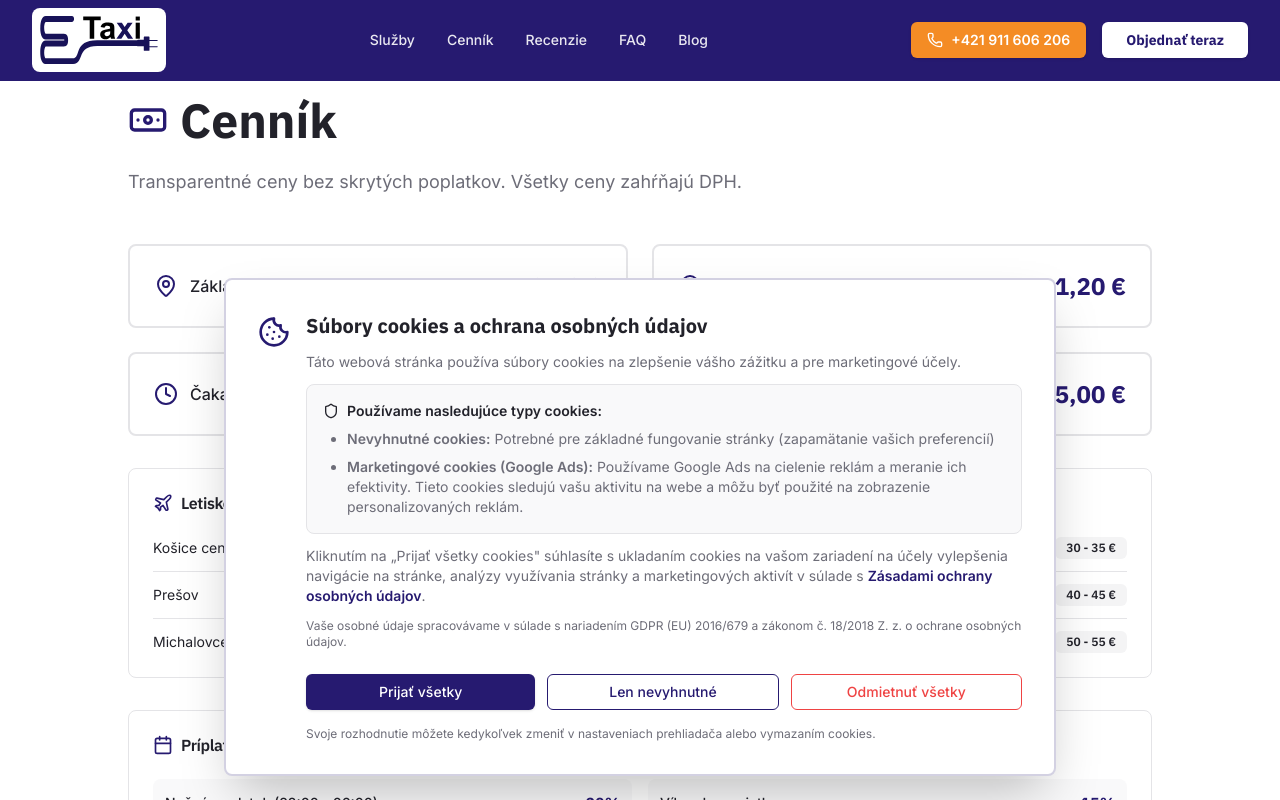
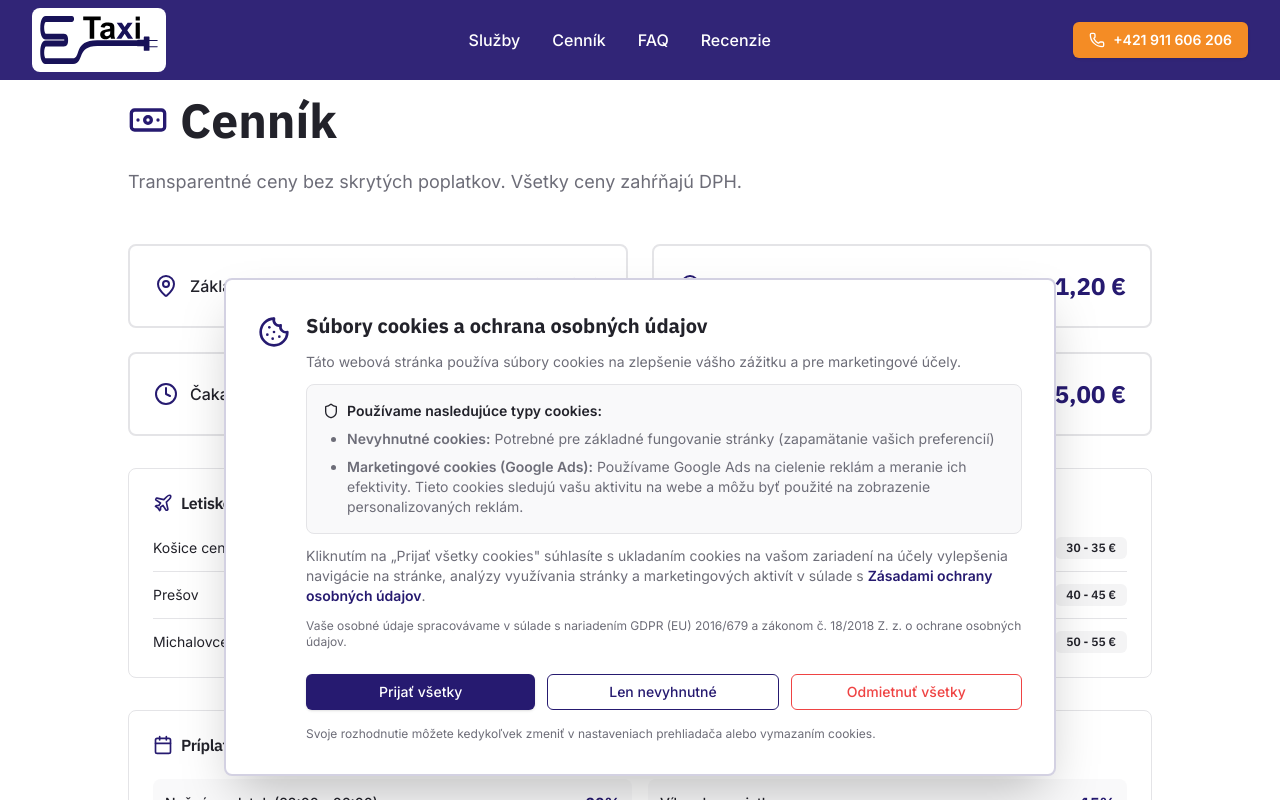
Before and after one commit to peterbejcek/sg-5ee718f3-49be-42fb-857b-8ae5c6e22001-1777794411, a Next.js app: page /cennik in a window 1280 px wide. Shown: the top 800 px of the page. Built offline with nearby package versions, Linux system fonts and the light colour scheme.

Commit message:
fix(ui): replace a tags with Link component in header

```diff
--- a/src/components/Header.tsx
+++ b/src/components/Header.tsx
@@ -1,23 +1,17 @@
 "use client";
 
+import { useState, useEffect } from "react";
 import Link from "next/link";
-import { useState, useEffect } from "react";
-import { Phone, Menu } from "lucide-react";
+import { Phone, Menu, X } from "lucide-react";
 import { Button } from "@/components/ui/button";
-import {
-  Sheet,
-  SheetContent,
-  SheetTrigger,
-} from "@/components/ui/sheet";
-import { cn } from "@/lib/utils";
 
 export function Header() {
-  const [isOpen, setIsOpen] = useState(false);
   const [isScrolled, setIsScrolled] = useState(false);
+  const [isMobileMenuOpen, setIsMobileMenuOpen] = useState(false);
 
   useEffect(() => {
     const handleScroll = () => {
-      setIsScrolled(window.scrollY > 20);
+      setIsScrolled(window.scrollY > 50);
     };
 
     window.addEventListener("scroll", handleScroll);
@@ -26,22 +20,21 @@ export function Header() {
 
   const navLinks = [
     { href: "/#sluzby", label: "Služby" },
-    { href: "/#cennik", label: "Cenník" },
+    { href: "/cennik", label: "Cenník" },
+    { href: "/#faq", label: "FAQ" },
     { href: "/#recenzie", label: "Recenzie" },
-    { href: "/#faq", label: "FAQ" },
-    { href: "/#blog", label: "Blog" },
   ];
 
   return (
     <header
-      className={cn(
-        "fixed top-0 left-0 right-0 z-50 transition-all duration-300 border-b",
+      className={`fixed top-0 left-0 right-0 z-50 transition-all duration-300 ${
         isScrolled
-          ? "bg-background text-primary border-border shadow-sm"
-          : "bg-primary text-primary-foreground border-transparent"
-      )}
+          ? "bg-primary shadow-lg"
+          : "bg-primary/95 backdrop-blur-sm"
+      }`}
     >
-      <div className="container h-16 sm:h-20 flex items-center justify-between">
+      <div className="container">
+        <div className="flex items-center justify-between h-20">
           {/* Logo */}
           <Link href="/" className="flex items-center gap-3">
             <div className={`p-2 rounded-lg transition-colors ${
@@ -56,24 +49,18 @@ export function Header() {
           </Link>
 
           {/* Desktop Navigation */}
-        <nav className="hidden lg:flex items-center gap-6 xl:gap-8">
+          <nav className="hidden md:flex items-center gap-8">
             {navLinks.map((link) => (
               <Link
                 key={link.href}
                 href={link.href}
-              className={cn(
-                "text-sm font-medium transition-colors",
-                isScrolled
-                  ? "text-foreground/80 hover:text-primary"
-                  : "text-primary-foreground/90 hover:text-white"
-              )}
+                className="text-white hover:text-accent transition-colors font-medium"
               >
                 {link.label}
               </Link>
             ))}
           </nav>
 
-        <div className="flex items-center gap-3 sm:gap-4">
           {/* Call Button - Desktop */}
           <div className="hidden md:block">
             <Link href="tel:+421911606206">
@@ -84,78 +71,45 @@ export function Header() {
             </Link>
           </div>
 
-          <a href="tel:+421911606206" className="sm:hidden">
-            <Button size="icon" variant={isScrolled ? "default" : "secondary"} className={!isScrolled ? "bg-white text-primary hover:bg-white/90" : ""}>
-              <Phone className="w-5 h-5" />
-            </Button>
-          </a>
-
-          <a href="/#objednavka" className="hidden md:block">
-            <Button
-              className={cn(
-                "font-display font-bold px-6",
-                isScrolled
-                  ? "bg-primary hover:bg-primary/90 text-primary-foreground"
-                  : "bg-white text-primary hover:bg-white/90"
+          {/* Mobile Menu Button */}
+          <button
+            className="md:hidden text-white p-2"
+            onClick={() => setIsMobileMenuOpen(!isMobileMenuOpen)}
+            aria-label="Toggle menu"
+          >
+            {isMobileMenuOpen ? (
+              <X className="h-6 w-6" />
+            ) : (
+              <Menu className="h-6 w-6" />
             )}
-            >
-              Objednať teraz
-            </Button>
-          </a>
+          </button>
+        </div>
 
         {/* Mobile Menu */}
-          <div className="lg:hidden">
-            <Sheet open={isOpen} onOpenChange={setIsOpen}>
-              <SheetTrigger asChild>
-                <Button
-                  variant="ghost"
-                  size="icon"
-                  className={cn(
-                    isScrolled
-                      ? "text-primary hover:bg-primary/10"
-                      : "text-white hover:bg-white/20"
-                  )}
-                >
-                  <Menu className="w-6 h-6" />
-                  <span className="sr-only">Otvoriť menu</span>
-                </Button>
-              </SheetTrigger>
-              <SheetContent side="right" className="w-[300px] sm:w-[350px] bg-background">
-                <div className="flex flex-col h-full mt-6">
-                  <nav className="flex flex-col gap-4 text-lg font-medium text-foreground">
+        {isMobileMenuOpen && (
+          <div className="md:hidden py-4 border-t border-white/20">
+            <nav className="flex flex-col gap-4">
               {navLinks.map((link) => (
                 <Link
                   key={link.href}
                   href={link.href}
-                        onClick={() => setIsOpen(false)}
-                        className="hover:text-primary transition-colors"
+                  className="text-white hover:text-accent transition-colors font-medium py-2"
+                  onClick={() => setIsMobileMenuOpen(false)}
                 >
                   {link.label}
                 </Link>
               ))}
-                  </nav>
-
-                  <div className="border-t border-border pt-4 mt-4">
-                    <Link href="tel:+421911606206" className="w-full">
+              <div className="border-t border-white/20 pt-4 mt-4">
+                <Link href="tel:+421911606206" className="w-full block">
                   <Button className="w-full bg-accent hover:bg-accent/90 text-white font-semibold gap-2">
                     <Phone className="h-4 w-4" />
                     +421 911 606 206
                   </Button>
                 </Link>
               </div>
-
-                  <div className="mt-auto flex flex-col gap-4 pb-8">
-                    <a href="/#objednavka" onClick={() => setIsOpen(false)}>
-                      <Button variant="outline" className="w-full border-primary text-primary hover:bg-primary/10 h-12 text-lg">
-                        Objednať online
-                      </Button>
-                    </a>
+            </nav>
           </div>
-                </div>
-              </SheetContent>
-            </Sheet>
-          </div>
-        </div>
+        )}
       </div>
     </header>
   );
```
Lines whose indentation alone changed are shown as unchanged.
